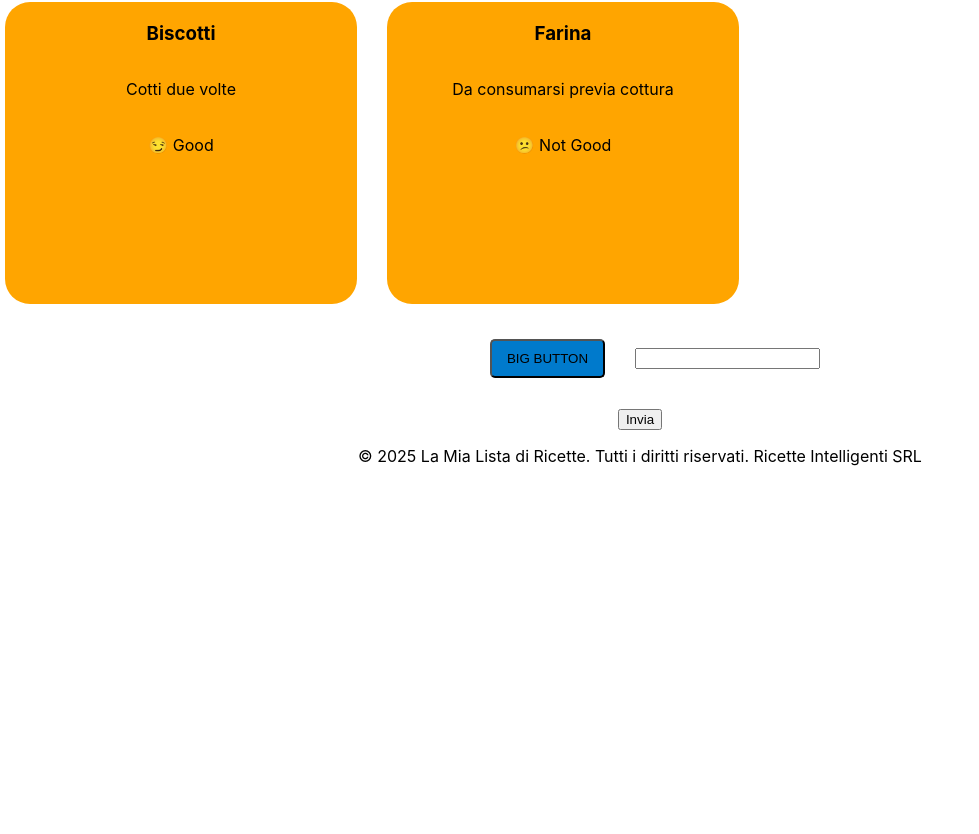
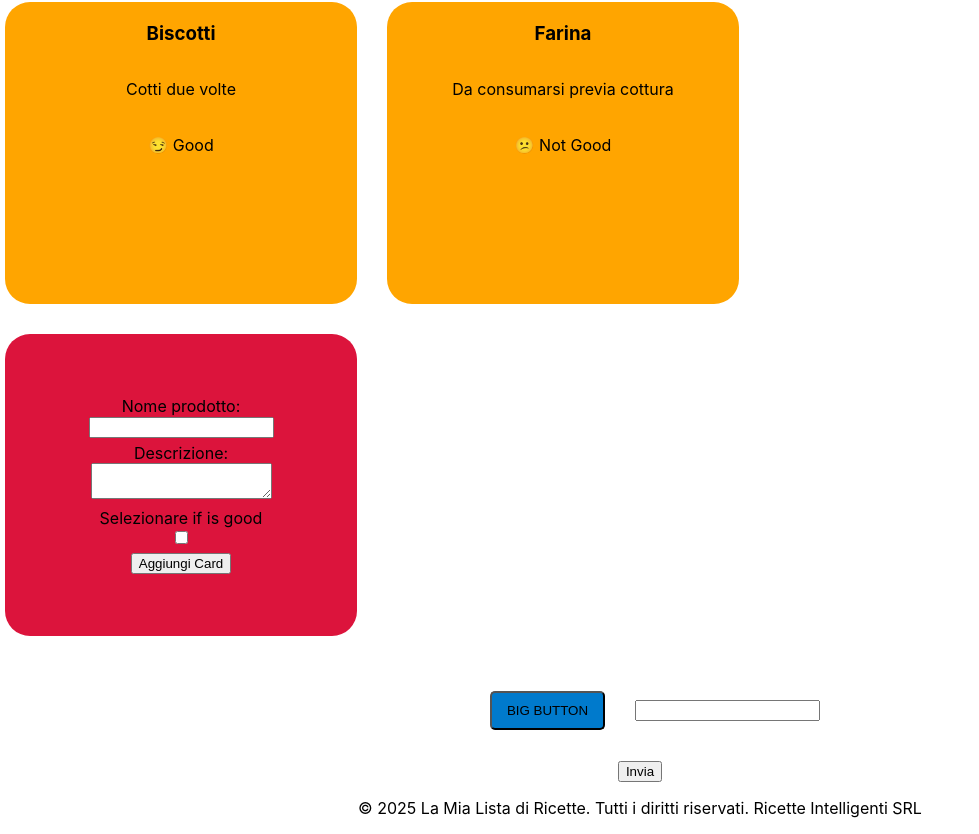
Before and after one commit to mikhele90/primo-progetto-react, a React (Vite) app: page /prodotti in a window 1280 px wide. Shown: the part 470-1304 px from the top of the page, without its empty margins (0-979 px from the left). Before the commit the page ends 952 px from the top, so only its background shows below. Built offline with nearby package versions, Linux system fonts and the light colour scheme.

Commit message:
Gestione Form

```diff
--- a/src/App.css
+++ b/src/App.css
@@ -1,7 +1,7 @@
 /* src/App.css */
 /* Stili per il contenitore principale della navbar */
 .navbar {
-  background-color: #333; /* Sfondo scuro per contrasto */
+  background-color: #913333; /* Sfondo scuro per contrasto */
   padding: 1rem 0; /* Spaziatura interna verticale */
   box-shadow: 0 2px 5px rgba(0, 0, 0, 0.2); /* Leggera ombra per profondità */
 }
@@ -34,7 +34,7 @@
 
 /* Stili per i link quando ci si passa sopra con il mouse (hover) */
 .navbar a:hover {
-  background-color: #555; /* Cambia lo sfondo al passaggio del mouse */
+  background-color: #6b2525; /* Cambia lo sfondo al passaggio del mouse */
 }
 
 /* Stili per il link attivo (se React Router aggiunge una classe 'active' o simile) */
@@ -103,6 +103,7 @@
     transform: rotate(360deg);
   }
 }
+
 
 /* Stili per il componente RecipeCard */
 .recipe-card {
--- /dev/null
+++ b/src/components/CardForm.jsx
@@ -0,0 +1,80 @@
+import React from "react";
+import { useState } from "react";
+
+
+function CardForm({ addProd }){
+
+    const [formData, setFormData] = useState ({
+        name: '',
+        description: '',
+        isGood: false,
+    })
+
+
+    const handleInputChange = (e) => {
+        const {name, value, type, checked} = e.target
+        const inputValue = type == 'checkbox' ? checked : value
+        setFormData({
+            ...formData,
+            [name]: inputValue,
+        })
+    }
+
+     const handleSubmit = (e) => {
+        e.preventDefault();
+        const product = {
+            id: Math.random(),
+            title: formData.name,
+            description: formData.description,
+            isGood: formData.isGood
+        }
+        addProd(product);
+    }
+
+    return (
+        <form onSubmit={handleSubmit}>
+        <div style={{
+            backgroundColor: "crimson",
+            borderRadius: '25px',
+            height: '300px',
+            width: '350px',
+            margin: '25px 5px',
+            padding: '1px',
+            display: 'flex',
+            flexDirection: "column",
+            alignItems: 'center',
+            justifyContent: 'center',
+            gap: '5px'
+        }}>
+            <div>
+                <label>Nome prodotto: </label><br></br>
+                <input type='text'
+                name="name"
+                value={formData.name}
+                onChange={handleInputChange}></input>
+            </div>
+
+            <div>
+                <label>Descrizione: </label><br></br>
+                <textarea
+                name="description"
+                value={formData.description}
+                onChange={handleInputChange}></textarea>
+            </div>
+
+            <div>
+                <label>Selezionare if is good</label><br></br>
+                <input type='checkbox'
+                name="isGood"
+                checked={formData.isGood}
+                onChange={handleInputChange}></input>
+            </div>
+
+            <button type="submit">Aggiungi Card</button>
+
+        </div>
+        </form>
+    );
+}
+
+export default CardForm;
--- a/src/pages/ProdottiPage.jsx
+++ b/src/pages/ProdottiPage.jsx
@@ -1,5 +1,6 @@
-import react from "react";
+import React, { useState } from "react";
 import Prodotto from "../components/Prodotto";
+import CardForm from "../components/CardForm";
 
 function handleClick(){
     alert('ciao coglione')
@@ -14,8 +15,11 @@ function handleSubmit(e){
     console.log(e.target.value);
 }
 
+
+
 function Prodotti(){
-    const products = [
+
+    const [products, setProducts] = useState([
         {
             id: 0,
             title: 'Patatine',
@@ -46,7 +50,12 @@ function Prodotti(){
             description: 'Da consumarsi previa cottura',
             isGood: false
         },
-    ];
+    ]);
+
+    const addProd = (product) => {
+        setProducts([...products, product])
+    };
+
 
     return(
         <>
@@ -65,7 +74,11 @@ function Prodotti(){
             isGood={product.isGood}
             />
         ))}
+
         </div>
+
+        <CardForm addProd={addProd} />
+
         <button
         onClick={handleClick}
         style={{
```
